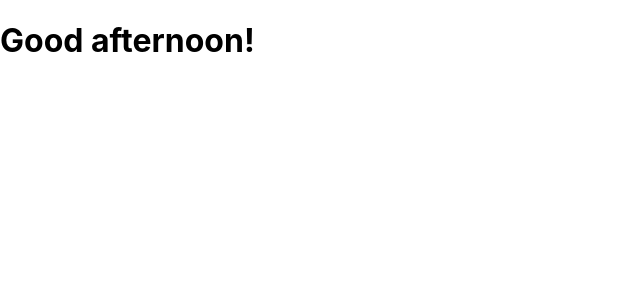
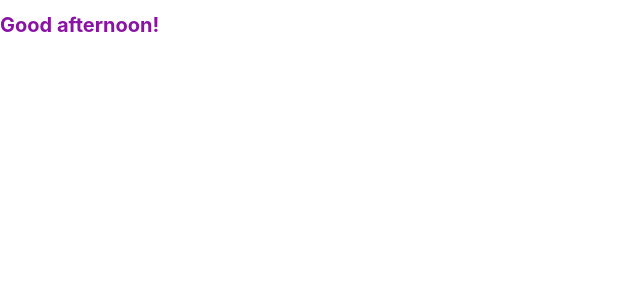
Before and after one commit to shdev2018/react_testing, a React (Create React App) app: page / in a window 1280 px wide. Shown: the top 300 px of the page, without its empty margins (0-640 px from the left). Built offline with nearby package versions, Linux system fonts and the light colour scheme.

Commit message:
Dynamic styling.

```diff
--- a/src/App.js
+++ b/src/App.js
@@ -5,20 +5,26 @@ function App() {
   const date = new Date()
   const hours = date.getHours()
   let timeOfDay
+  const styles = { fontSize: 20 }
 
   if (hours < 12) {
     timeOfDay = 'morning'
+    styles.color = '#04756F'
   }
   else if (hours >= 12 && hours < 17) {
     timeOfDay = 'afternoon'
+    styles.color = '#8914A3'
   }
   else {
     timeOfDay = 'night'
+    styles.color = '#D90000'
   }
+
+
 
   return (
     <div>
-      <h1>Good {timeOfDay}!</h1>
+      <h1 style={styles}>Good {timeOfDay}!</h1>
     </div>
   )
 }
```
